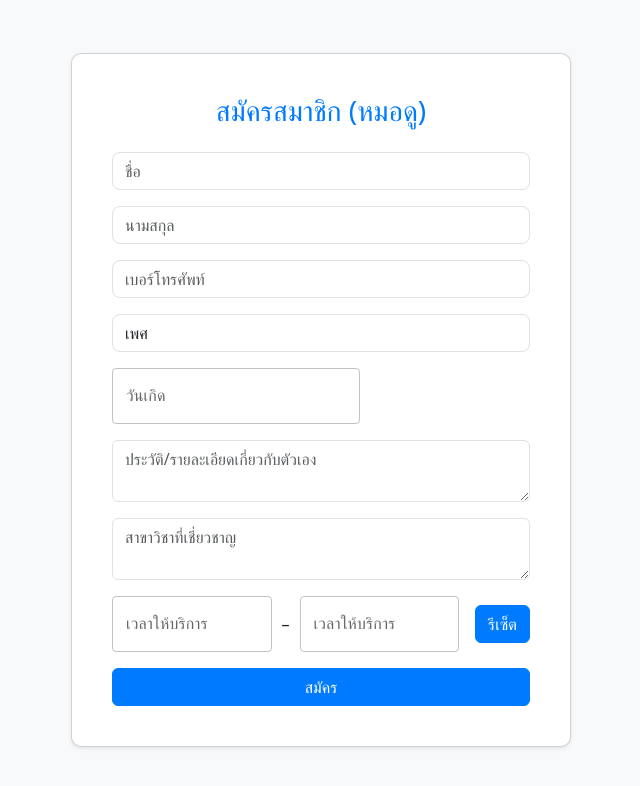
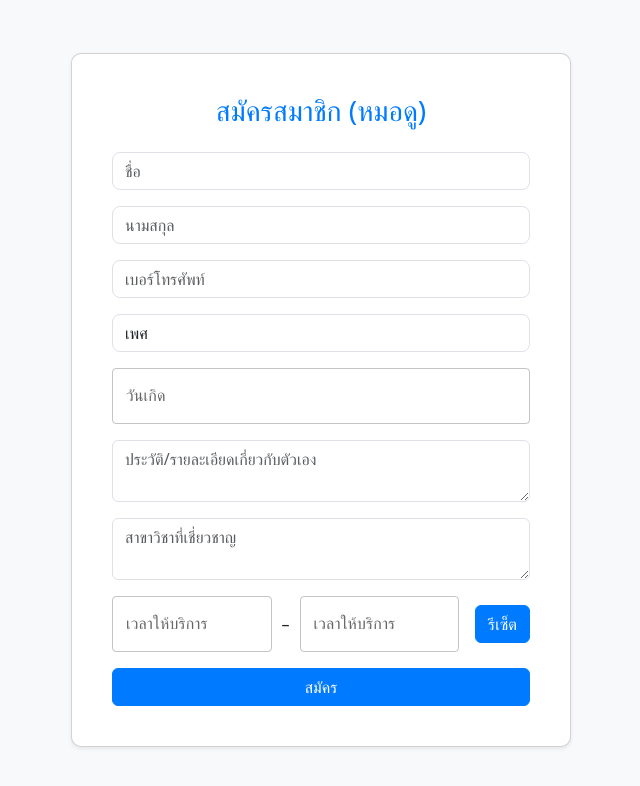
Before and after one commit to ptpofficialxd/horoscope-line-application, a Next.js app: page /register/astrologer in a window 1280 px wide. Shown: the top 786 px of the page, without its empty margins (319-959 px from the left). Built offline with nearby package versions, Linux system fonts and the light colour scheme.

Commit message:
update css

```diff
--- a/styles/globals.css
+++ b/styles/globals.css
@@ -52,3 +52,7 @@ h2 {
   background-color: #0056b3;
   border-color: #004085;
 }
+
+.MuiFormControl-root {
+  width: 100%;
+}
```
